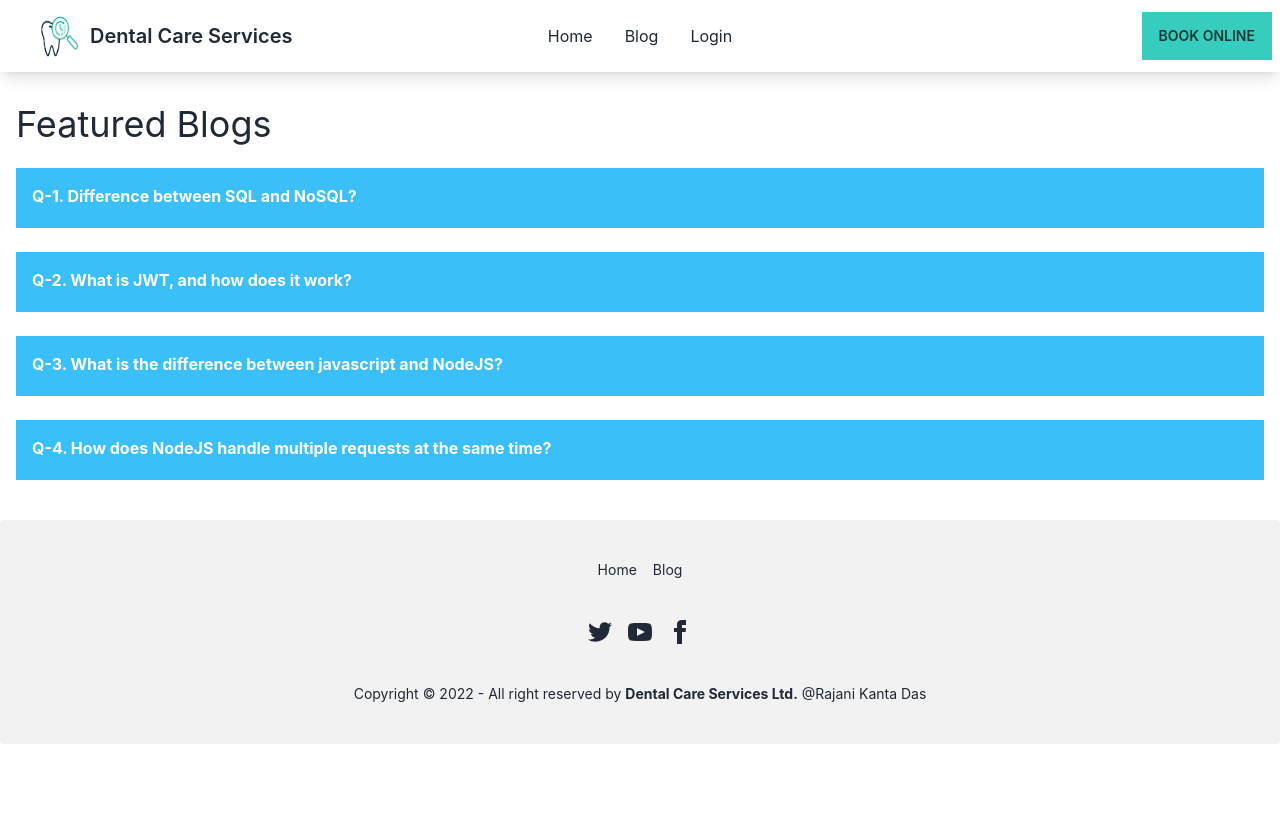
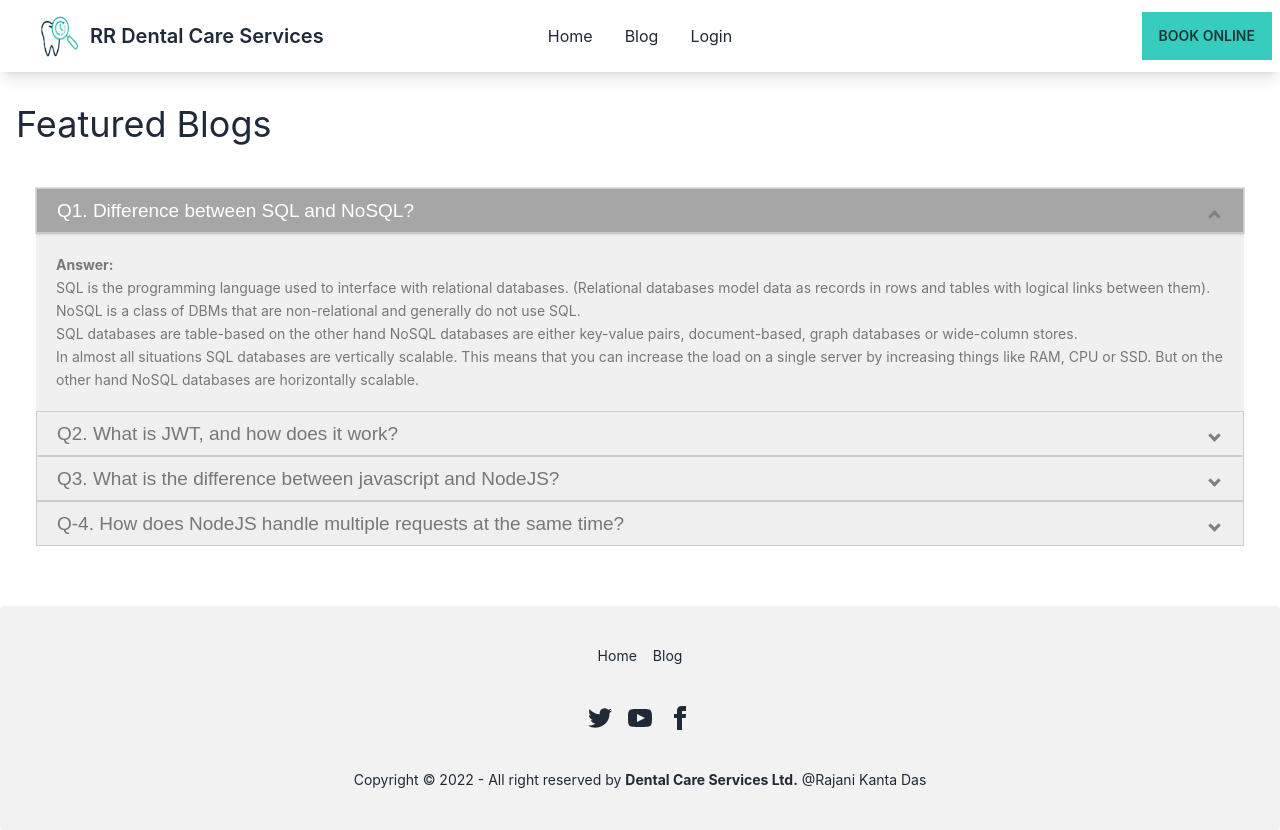
Before and after one commit to raj073/Dental-Service-Care-Client, a React (Create React App) app: page /blog in a window 1280 px wide. Before the commit the page ends 800 px from the top, so only its background shows below. Built offline with nearby package versions, Linux system fonts and the light colour scheme.

Commit message:
BLog accordion updated

```diff
--- /dev/null
+++ b/src/Pages/Blog/Blog.css
@@ -0,0 +1,156 @@
+.questions {
+
+    margin-bottom: 0px;
+    padding: 20px;
+    text-align: start;
+}
+
+.faq {
+    text-align: center;
+}
+
+.accordion-bral {
+    min-height: 0;
+    min-width: 220px;
+    width: 100%;
+    height: 100%;
+    background-color: #FFF;
+    margin: 0px !important;
+}
+
+.accordion-bral .ac-label {
+    font-family: Arial, sans-serif;
+    padding: 5px 20px;
+    position: relative;
+    display: block;
+    height: auto;
+    cursor: pointer;
+    color: #777;
+    line-height: 33px;
+    font-size: 19px;
+    background: #EFEFEF;
+    border: 1px solid #CCC;
+}
+
+.accordion-bral .ac-label:hover {
+    background: #BBB;
+}
+
+.accordion-bral input+.ac-label {
+    -webkit-transition: all 0.3s ease-in-out;
+    -moz-transition: all 0.3s ease-in-out;
+    -o-transition: all 0.3s ease-in-out;
+    -ms-transition: all 0.3s ease-in-out;
+    transition: all 0.3s ease-in-out;
+}
+
+.accordion-bral input:checked+.ac-label,
+.accordion-bral input:checked+.ac-label:active {
+    background-color: rgba(79, 79, 79, 0.5) !important;
+    color: #FFF;
+    box-shadow: 0px 0px 0px 1px rgba(155, 155, 155, 0.3), 0px 2px 2px rgba(0, 0, 0, 0.1);
+}
+
+.accordion-bral input.ac-input {
+    display: none;
+}
+
+.accordion-bral .article {
+    background: rgb(240, 240, 240);
+    overflow: hidden;
+    height: 0px;
+    max-height: auto;
+    -webkit-transition: all 0.3s ease-in-out;
+    -moz-transition: all 0.3s ease-in-out;
+    -o-transition: all 0.3s ease-in-out;
+    -ms-transition: all 0.3s ease-in-out;
+    transition: all 0.3s ease-in-out;
+}
+
+.accordion-bral .article p {
+    color: #777;
+    line-height: 23px;
+    font-size: 14px;
+    padding: 20px;
+}
+
+.accordion-bral input:checked~.article i {
+    -webkit-transition: all 0.5s ease-in-out;
+    -moz-transition: all 0.5s ease-in-out;
+    -o-transition: all 0.5s ease-in-out;
+    -ms-transition: all 0.5s ease-in-out;
+    transition: all 0.5s ease-in-out;
+}
+
+.accordion-bral input:checked~.article.ac-content {
+    height: auto;
+}
+
+.accordion-bral i {
+    position: absolute;
+    transform: translate(-30px, 0);
+    margin-top: 16px;
+    right: 0;
+}
+
+.accordion-bral input:checked~.ac-label i:before {
+    transform: translate(2px, 0) rotate(-45deg);
+}
+
+.accordion-bral input:checked~.ac-label i:after {
+    transform: translate(-2px, 0) rotate(45deg);
+}
+
+.accordion-bral i:before,
+.accordion-bral i:after {
+    content: "";
+    position: absolute;
+    background-color: #808080;
+    width: 3px;
+    height: 9px;
+}
+
+.accordion-bral i:before {
+    transform: translate(-2px, 0) rotate(-45deg);
+}
+
+.accordion-bral i:after {
+    transform: translate(2px, 0) rotate(45deg);
+}
+
+ul.ac-list {
+    padding-left: 40px;
+    list-style-type: disc;
+}
+
+table.ac-table {
+    margin: 20px 0 20px 20px;
+}
+
+table.ac-table th {
+    text-align: left;
+}
+
+@media (max-width: 550px) {
+    .accordion-bral .ac-label {
+        font-family: Arial, sans-serif;
+        padding: 5px 20px;
+        position: relative;
+        display: block;
+        height: auto;
+        padding-right: 40px;
+        cursor: pointer;
+        color: #777;
+        line-height: 33px;
+        font-size: 19px;
+        background: #EFEFEF;
+        border: 1px solid #CCC;
+    }
+
+    .accordion-bral i {
+        position: absolute;
+        transform: translate(-30px, 0);
+        margin-top: 2%;
+        right: 0;
+    }
+}
--- a/src/Pages/Blog/Blog.js
+++ b/src/Pages/Blog/Blog.js
@@ -1,4 +1,5 @@
 import React from 'react';
+import './Blog.css';
 
 const Blog = () => {
 
@@ -8,32 +9,32 @@ const Blog = () => {
 
             <h1 className='text-4xl mb-6'>Featured Blogs</h1>
 
+            <div className='questions'>
 
-            <div className="collapse">
-                <input type="checkbox" className="peer" />
-                <div className="collapse-title bg-info text-primary-content peer-checked:bg-base-300 peer-checked:text-accent-content">
-                    <strong>Q-1. Difference between SQL and NoSQL?</strong>
-                </div>
-                <div className="collapse-content bg-info text-primary-content peer-checked:bg-base-300 peer-checked:text-accent-content">
-                    <p><strong> <i>Answer:</i></strong>&nbsp;&nbsp;</p>
-                    <p class="text-justify">
+                <div class="accordion-bral">
+
+                    <div>
+                        <input class="ac-input" id="ac-2" name="accordion-1" type="checkbox" checked />
+                        <label class="ac-label" for="ac-2">Q1. Difference between SQL and NoSQL?<i></i></label>
+                        <div class="article ac-content">
+
+                            <p><strong> Answer:</strong>&nbsp;&nbsp; <br />
                                 SQL is the programming language used to interface with relational databases. (Relational databases model data as records in rows and tables with logical links between them). NoSQL is a class of DBMs that are non-relational and generally do not use SQL.
                                 <br />
                                 SQL databases are table-based on the other hand NoSQL databases are either key-value pairs, document-based, graph databases or wide-column stores.
                                 <br />
                                 In almost all situations SQL databases are vertically scalable. This means that you can increase the load on a single server by increasing things like RAM, CPU or SSD. But on the other hand NoSQL databases are horizontally scalable.
                             </p>
+
                         </div>
                     </div>
-            <br />
-            <div className="collapse">
-                <input type="checkbox" className="peer" />
-                <div className="collapse-title bg-info text-primary-content peer-checked:bg-base-300 peer-checked:text-accent-content">
-                    <strong>Q-2. What is JWT, and how does it work?</strong>
-                </div>
-                <div className="collapse-content bg-info text-primary-content peer-checked:bg-base-300 peer-checked:text-accent-content">
-                    <p><strong> <i>Answer:</i></strong>&nbsp;&nbsp;</p>
-                    <p class="text-justify">
+
+                    <div>
+                        <input class="ac-input" id="ac-3" name="accordion-1" type="checkbox" />
+                        <label class="ac-label" for="ac-3">Q2. What is JWT, and how does it work?<i></i></label>
+                        <div class="article ac-content">
+
+                            <p><strong> Answer:</strong>&nbsp;&nbsp; <br />
                                 JSON Web Token (JWT) is an open standard (RFC 7519) for securely transmitting information between parties as JSON object. It is compact, readable and digitally signed using a private key/ or a public key pair by the Identity Provider(IdP).
                                 <br />
                                 The purpose of using JWT is not to hide data but to ensure the authenticity of the data. JWT is signed and encoded, not encrypted.
@@ -44,21 +45,17 @@ const Blog = () => {
                                 1. User sign-in using username and password or google/facebook. <br />
                                 2. Authentication server verifies the credentials and issues a jwt signed using either a secret salt or a private key. <br />
                                 3. User's Client uses the JWT to access protected resources by passing the JWT in HTTP Authorization header. <br />
-                        Resource server then verifies the authenticity of the token using the secret salt/ public key.
-                    </p>
+                                Resource server then verifies the authenticity of the token using the secret salt/ public key.</p>
+
                         </div>
                     </div>
 
-            <br />
+                    <div>
+                        <input class="ac-input" id="ac-4" name="accordion-1" type="checkbox" />
+                        <label class="ac-label" for="ac-4">Q3. What is the difference between javascript and NodeJS?<i></i></label>
+                        <div class="article ac-content">
 
-            <div className="collapse">
-                <input type="checkbox" className="peer" />
-                <div className="collapse-title bg-info text-primary-content peer-checked:bg-base-300 peer-checked:text-accent-content">
-                    <strong>Q-3. What is the difference between javascript and NodeJS?</strong>
-                </div>
-                <div className="collapse-content bg-info text-primary-content peer-checked:bg-base-300 peer-checked:text-accent-content">
-                    <p><strong> <i>Answer:</i></strong>&nbsp;&nbsp;</p>
-                    <p class="text-justify">
+                            <p><strong> Answer:</strong> &nbsp; &nbsp; <br />
                                 JavaScript is a simple programming language that can be used with any browser that has the JavaScript Engine installed. Node. js, on the other hand, is an interpreter or execution environment for the JavaScript programming language.
                                 <br />
                                 JavaScript is a lightweight, cross-platform, interpreted scripting programming language that is primarily used for client-side scripting. It's built into both Java and HTML. On the other hand, Node.js is a server-side scripting language based on the Google Chrome V8 engine. As a result, it's used to build network-centric applications. It is a distributed system that is used for data-intensive real-time applications.
@@ -67,25 +64,28 @@ const Blog = () => {
                                 <br />
                                 JavaScript can run on any engine, including Firefox's Spider Monkey, Safari's JavaScript Core, and V8 (Google Chrome). As a result, JavaScript programming is very simple to create, and any running environment is equivalent to a proper browser. On the other hand, Node.js only supports the V8 engine, which is exclusive to Google Chrome. However, written JavaScript code can run in any environment, regardless of whether it supports the V8 engine.
                             </p>
+
                         </div>
                     </div>
 
-            <br />
 
-            <div className="collapse">
-                <input type="checkbox" className="peer" />
-                <div className="collapse-title bg-info text-primary-content peer-checked:bg-base-300 peer-checked:text-accent-content">
-                    <strong>Q-4. How does NodeJS handle multiple requests at the same time?</strong>
-                </div>
-                <div className="collapse-content bg-info text-primary-content peer-checked:bg-base-300 peer-checked:text-accent-content">
-                    <p><strong> <i>Answer:</i></strong>&nbsp;&nbsp;</p>
-                    <p class="text-justify">
+                    <div>
+                        <input class="ac-input" id="ac-3" name="accordion-1" type="checkbox" />
+                        <label class="ac-label" for="ac-3">Q-4. How does NodeJS handle multiple requests at the same time?<i></i></label>
+                        <div class="article ac-content">
+
+                            <p><strong> Answer:</strong>&nbsp;&nbsp; <br />
                                 NodeJS receives multiple client requests and places them into EventQueue. NodeJS is built with the concept of event-driven architecture. NodeJS has its own EventLoop which is an infinite loop that receives requests and processes them. EventLoop is the listener for the EventQueue.
                                 <br />
                                 If NodeJS can process the request without I/O blocking then the event loop would itself process the request and sends the response back to the client by itself. But, it is possible to process multiple requests parallelly using the NodeJS cluster module or worker_threads module.
+                            </p>
 
-                    </p>
                         </div>
+                    </div>
+
+
+                </div>
+
             </div>
 
 
--- a/src/Pages/Header/Header.js
+++ b/src/Pages/Header/Header.js
@@ -27,7 +27,7 @@ const Header = () => {
 
                 <Link to='/' className="btn btn-ghost normal-case text-xl">
                     <img style={{ height: '45px', width: '65px' }} src={logo} alt="" />
-                    Dental Care Services
+                    RR Dental Care Services
                 </Link>
 
             </div>
--- a/src/Pages/Home/Home.js
+++ b/src/Pages/Home/Home.js
@@ -6,6 +6,10 @@ import image3 from '../../assets/3.jpg';
 const Home = () => {
 
     return (
+
+        <div>
+
+            <div className=''>
 
                 <div className="carousel carousel-end rounded-box w-full h-3/5 mx-auto">
                     <div id="slide1" className="carousel-item relative w-full">
@@ -30,6 +34,42 @@ const Home = () => {
                         </div>
                     </div>
                 </div>
+
+            </div>
+
+            <div>
+
+                <div className="hero min-h-screen">
+                    <div className="hero-content flex-col lg:flex-row-reverse">
+                        <img src={image2} alt='' className="max-w-sm rounded-lg shadow-2xl" />
+                        <div>
+                            <h1 className="text-5xl font-bold">Why RR Dental Care Services</h1>
+                            <p className="py-6">
+                                <div className='mb-4'>
+                                    <kbd className="kbd">⌘</kbd> &nbsp; &nbsp;
+                                    <span className='text-xl font-bold'>Highest-rated dentistry in Dhaka, Bangladesh</span>
+                                </div>
+                                <div className='mb-4'>
+                                    <kbd className="kbd">⌘</kbd> &nbsp; &nbsp;
+                                    <span className='text-xl font-bold'>Clean, Comfortable, and Modern Studios</span>
+                                </div>
+                                <div>
+                                    <kbd className="kbd">⌘</kbd> &nbsp; &nbsp;
+                                    <span className='text-xl font-bold'>Transparent Care and Pricing</span>
+                                </div>
+                            </p>
+                            <button className="btn btn-primary">Get Appointment</button>
+                        </div>
+                    </div>
+                </div>
+
+            </div>
+
+        </div>
+
+
+
+
     );
 };
 
```
Lines whose indentation alone changed are shown as unchanged.
